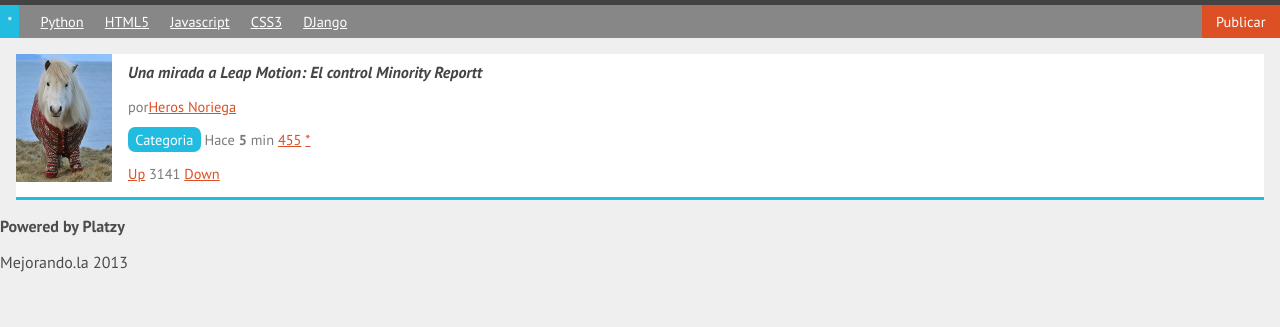
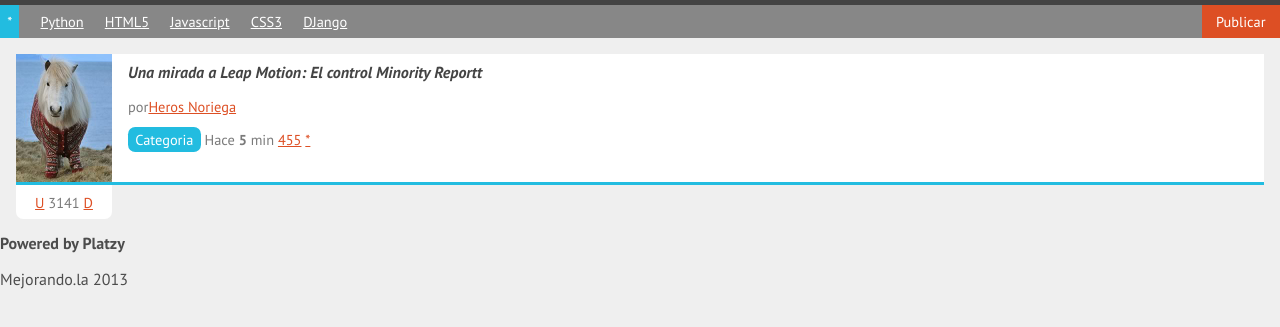
Before and after one commit to HerosNoriega/Puls3-Mejorandola, a plain HTML site: page index.html in a window 1280 px wide. Shown: the part 95-422 px from the top of the page. Drawn offline with Linux system fonts and the light colour scheme.

Commit message:
Caja de votacion

```diff
--- a/estilos.css
+++ b/estilos.css
@@ -98,6 +98,9 @@ nav #publicar_nav a
 {
 	background: white;
 	border-bottom: 3px #22BCE0 solid;
+	margin-bottom: 3em;
+	min-height: 128px;
+	position: relative;
 }
 #contenido .item p
 {
@@ -132,3 +135,14 @@ nav #publicar_nav a
 	color: #444;
 	text-decoration: none;
 }
+#contenido .item .votacion_item
+{
+	background: white;
+	border-radius: 0 0 0.5em 0.5em;
+	margin: 3px 0 0 0;
+	padding: 0.5em 0;
+	position: absolute;
+	text-align: center;
+	top: 100%;
+	width: 96px;
+}
--- a/index.html
+++ b/index.html
@@ -49,9 +49,9 @@
 			<a class="guardar_item"href="#">*</a>
 		</p>
 		<p class="votacion_item">
-			<a class="up"href="#">Up</a>
+			<a class="up"href="#">U</a>
 			3141
-			<a class="down"href="#">Down</a>
+			<a class="down"href="#">D</a>
 		</p>
 	</article>
 
```
